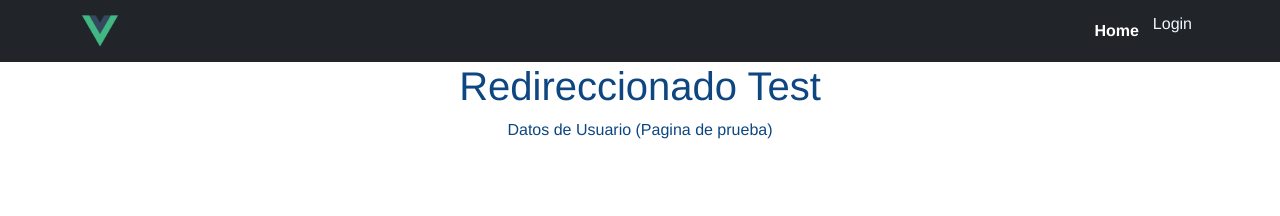
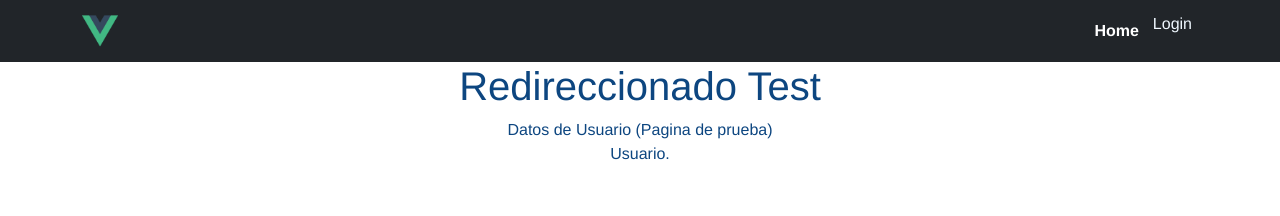
Before and after one commit to VillanoR2/LoginApp, a Vue app: page /user in a window 1280 px wide. Shown: the top 216 px of the page. Built offline with nearby package versions, Linux system fonts and the light colour scheme.

Commit message:
Add UserPage how new page for view user data...

```diff
--- a/src/App.vue
+++ b/src/App.vue
@@ -38,7 +38,7 @@ export default {
 
         let metaTwo = document.createElement("meta");
         metaTwo.setAttribute("name", "xm-bind-id-redirect_uri");
-        metaTwo.setAttribute("content", "https://loginapp-three.vercel.app/about");
+        metaTwo.setAttribute("content", "https://loginapp-three.vercel.app/user");
         metaTwo.setAttribute("id", "metaTransmitTwo");
         document.head.appendChild(metaTwo);
 
--- /dev/null
+++ b/src/components/UserPage.vue
@@ -0,0 +1,31 @@
+<template>
+  <div class="user">
+      Usuario.
+  </div>
+</template>
+
+<script>
+export default {
+  name: 'UserPage',
+  props: {
+    msg: String
+  }
+}
+</script>
+
+<style scoped>
+h3 {
+  margin: 40px 0 0;
+}
+ul {
+  list-style-type: none;
+  padding: 0;
+}
+li {
+  display: inline-block;
+  margin: 0 10px;
+}
+a {
+  color: #42b983;
+}
+</style>
--- a/src/router/index.js
+++ b/src/router/index.js
@@ -1,6 +1,6 @@
 import { createRouter, createWebHistory } from 'vue-router'
 import HomeView from '../views/MainView.vue'
-import UserView from '../views/AboutView.vue'
+import UserView from '../views/UserView.vue'
 
 const routes = [
   {
--- a/src/views/AboutView.vue
+++ b/src/views/UserView.vue
@@ -1,12 +1,19 @@
 <template>
-  <div class="about">
+  <div class="user">
     <h1>Redireccionado Test</h1>
     Datos de Usuario (Pagina de prueba)
+    <UserPage msg="Welcome to Your Vue.js App"/>
+
   </div>
 </template>
 
 <script>
+import UserPage from '@/components/UserPage.vue'
 export default {
+  name: 'UserView',
+  components: {
+    UserPage
+  },
   data() {
     return {
       nombre: ""
```
